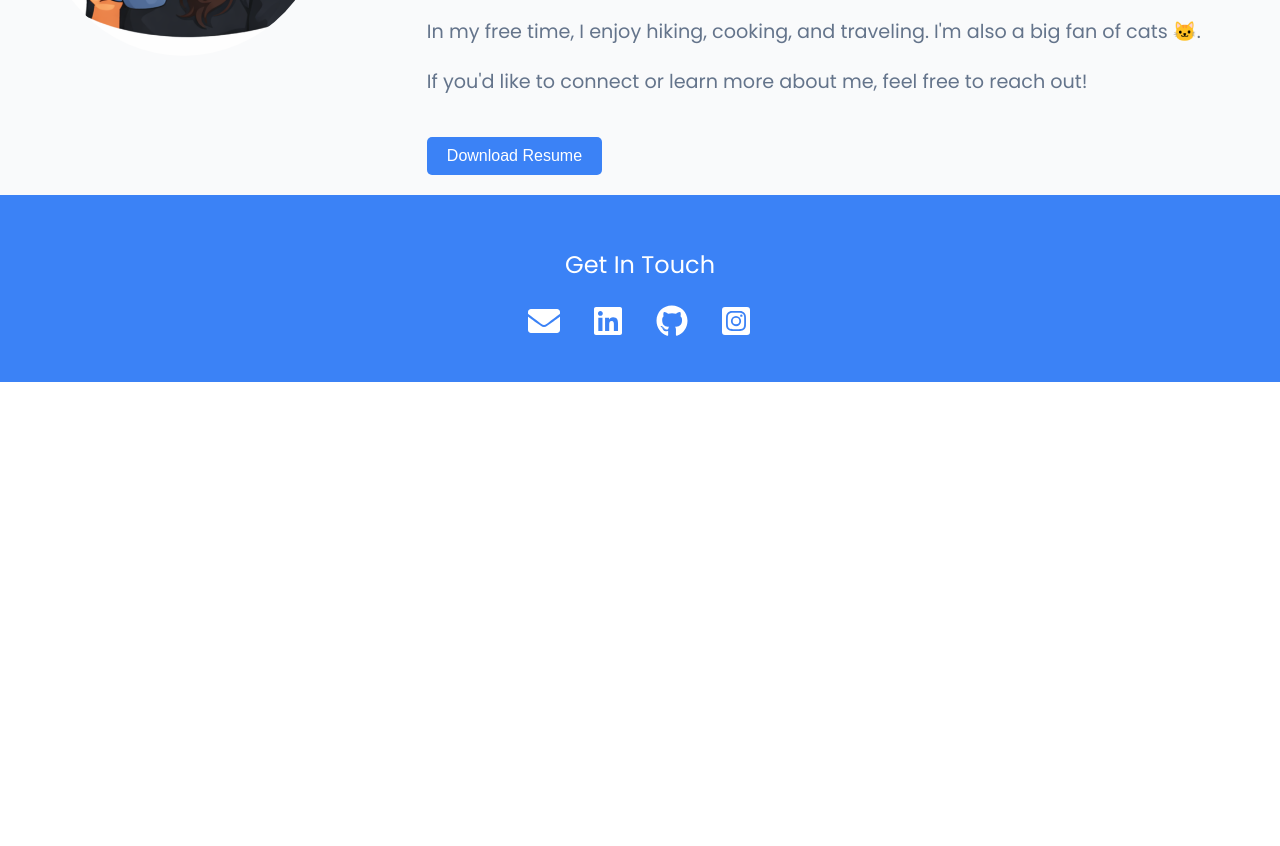
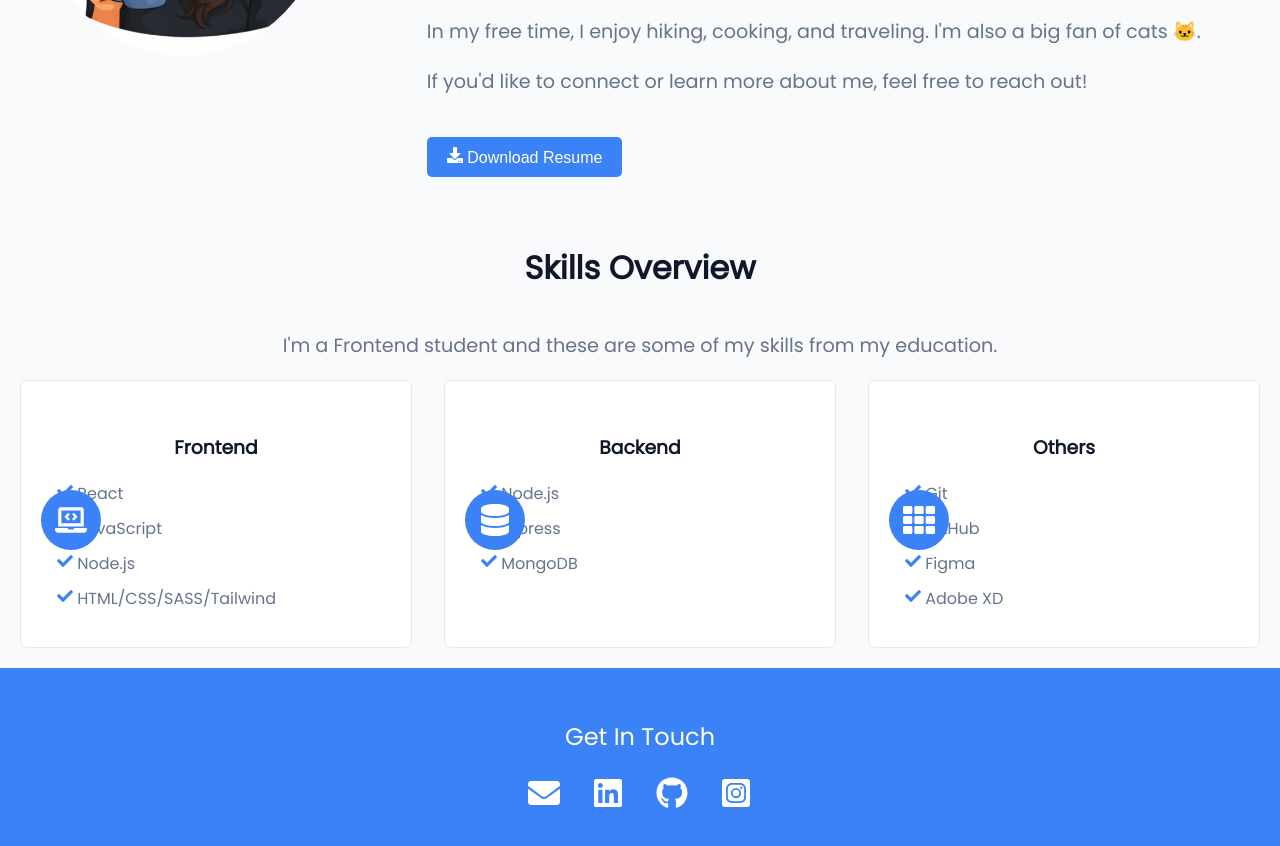
Before and after one commit to AVega89-0407/my-portfolio, a React (Vite) app: page /about in a window 1280 px wide. Shown: the part 380-1226 px from the top of the page. Before the commit the page ends 800 px from the top, so only its background shows below. Built offline with nearby package versions, Linux system fonts and the light colour scheme.

Commit message:
replace Contact component with Footer and add Skills component

```diff
--- a/src/App.jsx
+++ b/src/App.jsx
@@ -1,10 +1,8 @@
-import Navbar from './components/Navbar/Navbar.jsx'
 import MainLayout from './layout/MainLayout.jsx'
 import HomePage from './pages/HomePage.jsx'
 import AboutPage from './pages/About/AboutPage.jsx'
 import ProjectsPage from './pages/project/ProjectsPage.jsx'
 import ContactPage from './pages/Contact/ContactPage.jsx'
-import Contact from './components/Contact/Contact.jsx'
 
 import './App.css'
 
--- a/src/components/Contact/Contact.jsx
+++ b/src/components/Footer/Footer.jsx
@@ -1,7 +1,7 @@
-import './Contact.css';
+import './Footer.css';
 import { FaLinkedin, FaGithub, FaEnvelope, FaInstagramSquare } from "react-icons/fa";
 
-const Contact = () => {
+const Footer = () => {
   return (
     <footer className="contact">
       <h2>Get In Touch</h2>
@@ -19,4 +19,4 @@ const Contact = () => {
     </footer>
   );
 };
-export default Contact;
+export default Footer;
--- /dev/null
+++ b/src/components/Skills/Skills.css
@@ -0,0 +1,77 @@
+.skills {
+  display: flex;
+  flex-direction: column;
+  align-items: center;
+  padding: 20px;
+  background-color: var(--bg-main);
+}
+
+.skills h2 {
+  font-size: 2em;
+  margin-bottom: 20px;
+    color: var(--text-main);
+}
+
+.skill-text {
+  font-size: 1.2em;
+  color: var(--text-muted);
+  margin-bottom: 20px;
+}
+
+.skills-card {
+    display: flex;
+    gap: 2rem;
+    width: 100%;
+    justify-content: center;
+}
+
+.skill-item {
+  background-color: var(--card-bg);
+  border: 1px solid var(--border);
+  border-radius: 8px;
+  padding: 20px;
+  width: 100%;
+  max-width: 600px;
+  transition: all 0.3s ease;
+}
+
+.skill-item:hover {
+  transform: translateY(-5px);
+  box-shadow: 0 10px 20px rgba(0,0,0,0.1);
+}
+
+.skill-item h3 {
+  margin-top: 2rem;
+  color: var(--text-main);
+  text-align: center;
+}
+
+.skill-icon {
+  font-size: 2em;
+  margin-bottom: 10px;
+  background-color: var(--primary);
+  color: #fff;
+    width: 60px;
+    height: 60px;
+    display: flex;
+    align-items: center;
+    justify-content: center;
+    border-radius: 50%;
+    position: absolute;
+    bottom: -140px;
+}
+
+.skill-item li svg {
+  color: var(--primary);
+}
+
+.skill-item ul {
+  list-style-type: none;
+  padding-left: 0;
+}
+
+.skill-item li {
+  margin-bottom: 10px;
+  color: var(--text-muted);
+  padding-left: 1rem;
+}
--- /dev/null
+++ b/src/components/Skills/Skills.jsx
@@ -0,0 +1,45 @@
+import './Skills.css';
+
+import { FaLaptopCode, FaDatabase, FaTh, FaCheck } from 'react-icons/fa';
+
+function Skills() {
+  return (
+    <div className="skills">
+        <h2>Skills Overview</h2>
+        <p className='skill-text'>I'm a Frontend student and these are some of my skills from my education.</p>
+        <div className="skills-card">
+            <div className="skill-item">
+                <p className='skill-icon'><FaLaptopCode /></p>
+                <h3>Frontend</h3>
+                <ul>
+                    <li><FaCheck /> React</li>
+                    <li><FaCheck /> JavaScript</li>
+                    <li><FaCheck /> Node.js</li>
+                    <li><FaCheck /> HTML/CSS/SASS/Tailwind</li>
+                    </ul>
+            </div>
+            <div className="skill-item">
+                <p className='skill-icon'><FaDatabase /></p>
+                <h3>Backend</h3>
+                 <ul>
+                    <li><FaCheck /> Node.js</li>
+                    <li><FaCheck /> Express</li>
+                    <li><FaCheck /> MongoDB</li>
+                    </ul>
+            </div>
+            <div className="skill-item">
+                <p className='skill-icon'><FaTh /></p>
+                <h3>Others</h3>
+                  <ul>
+                    <li><FaCheck /> Git</li>
+                    <li><FaCheck /> GitHub</li>
+                    <li><FaCheck /> Figma</li>
+                    <li><FaCheck /> Adobe XD</li>
+                    </ul>
+            </div>
+        </div>
+    </div>
+  )
+}
+
+export default Skills
--- a/src/layout/MainLayout.jsx
+++ b/src/layout/MainLayout.jsx
@@ -1,5 +1,5 @@
 import Navbar from '../components/Navbar/Navbar.jsx'
-import Contact from '../components/Contact/Contact.jsx'
+import Footer from '../components/Footer/Footer.jsx'
 import { Outlet } from 'react-router-dom'
 
 function MainLayout() {
@@ -9,7 +9,7 @@ function MainLayout() {
     <main>
     <Outlet />
     </main>
-    <Contact />
+    <Footer />
     </>
   )
 }
--- a/src/pages/About/AboutPage.jsx
+++ b/src/pages/About/AboutPage.jsx
@@ -1,4 +1,7 @@
 import AnimatedSection from '../../components/Animation/AnimatedSection.jsx'
+import Skills from '../../components/Skills/Skills.jsx'
+
+import { FaDownload } from 'react-icons/fa';
 
 import './AboutPage.css'
 
@@ -14,9 +17,10 @@ function AboutPage() {
       <p>I'm passionate about creating beautiful and functional web applications. I have experience with React, JavaScript, and CSS. I'm always eager to learn new technologies and improve my skills.</p>
       <p>In my free time, I enjoy hiking, cooking, and traveling. I'm also a big fan of cats 🐱.</p>
       <p>If you'd like to connect or learn more about me, feel free to reach out!</p>
-      <button>Download Resume</button>
+      <button><FaDownload /> Download Resume</button>
     </article>
     </div>
+    <Skills />
     </AnimatedSection>
     </>
   )
```
Also changed, not shown: src/components/Footer/Footer.css (renamed from src/components/Contact/Contact.css).
